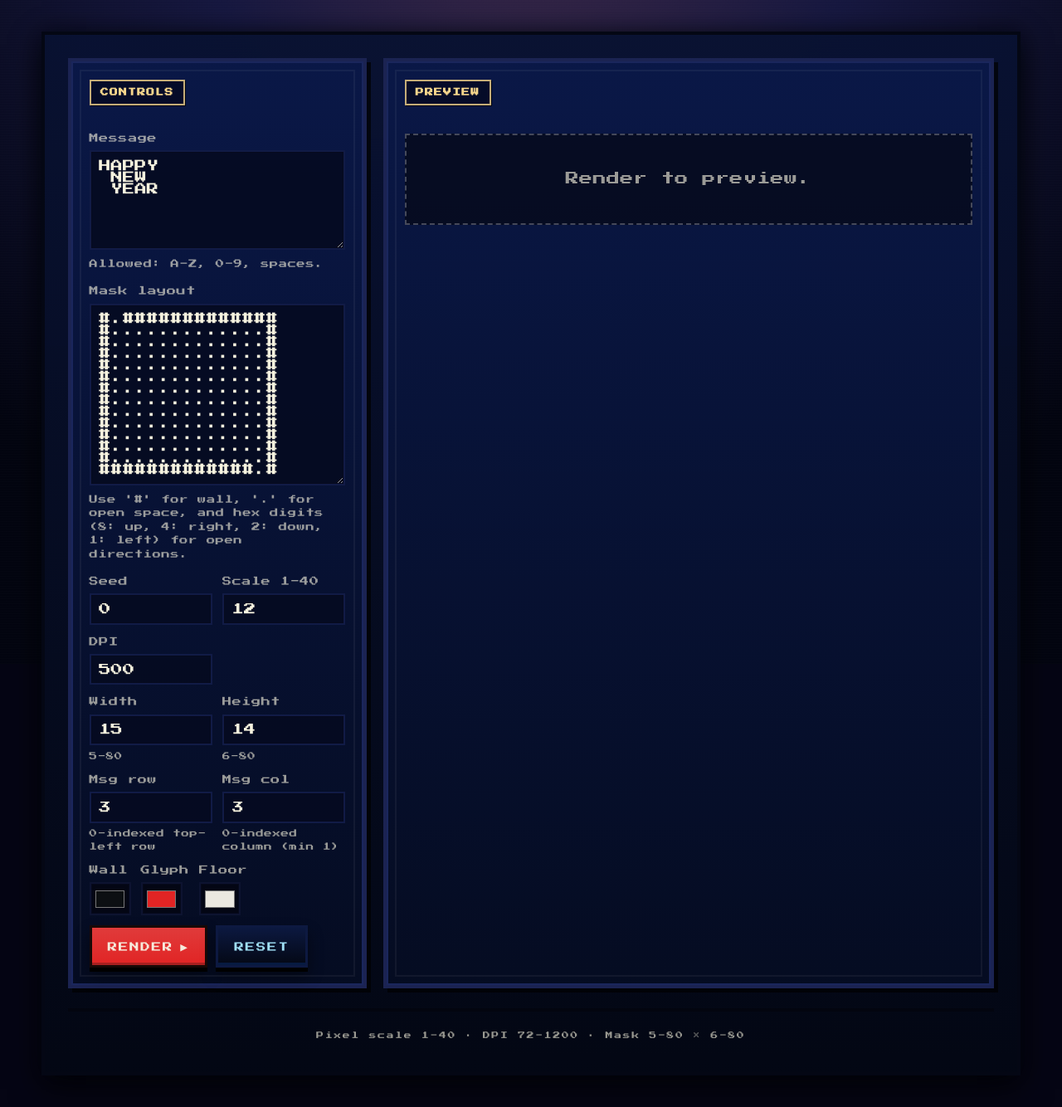
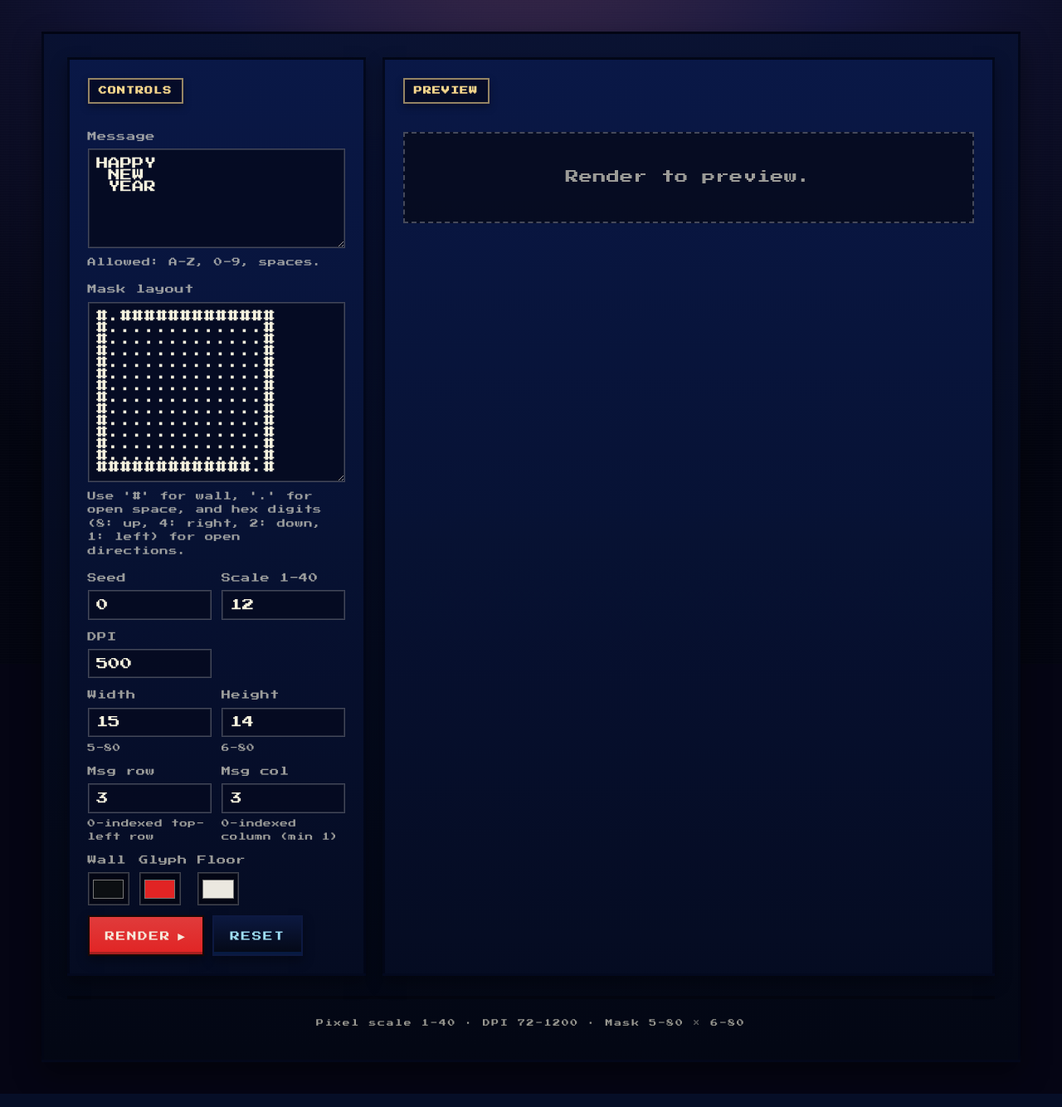
Before and after one commit to niwatoro/dungeon-letter, a Flask app: page / in a window 1280 px wide. Shown: the whole page at 83% size. Run offline with Flask 3, Linux system fonts and the light colour scheme.

Commit message:
almost complete

```diff
--- a/dungeon_drawer.py
+++ b/dungeon_drawer.py
@@ -375,9 +375,7 @@ def _apply_message_to_mask(
         row_bottom = row_top + 1
         if row_bottom >= len(rows) - 1:
             raise ValueError("Message is too tall for the current mask.")
-        _write_line_to_rows(
-            rows, row_top, row_bottom, line, glyph_spans, start_col
-        )
+        _write_line_to_rows(rows, row_top, row_bottom, line, glyph_spans, start_col)
         used_rows.append((row_top, row_bottom))
 
     return ["".join(row) for row in rows], used_rows, glyph_spans
--- a/static/styles.css
+++ b/static/styles.css
@@ -14,11 +14,15 @@
   --text-dim: rgba(247, 243, 223, 0.62);
   --panel-border: #1b2352;
   --panel-shadow: rgba(0, 0, 0, 0.7);
+  --surface-border: 3px solid rgba(2, 6, 20, 0.8);
+  --surface-shadow: 0 14px 32px rgba(0, 0, 0, 0.45);
   font-family: "Press Start 2P", "Space Mono", "Noto Sans JP", monospace;
   color: var(--text-bright);
 }
 
-*, *::before, *::after {
+*,
+*::before,
+*::after {
   box-sizing: border-box;
 }
 
@@ -49,9 +53,7 @@ body::before {
   content: "";
   position: fixed;
   inset: 0;
-  background:
-    radial-gradient(circle at 50% -20%, rgba(88, 57, 95, 0.7) 0%, rgba(25, 27, 72, 0.85) 35%, rgba(3, 5, 16, 0.95) 80%),
-    linear-gradient(180deg, rgba(9, 6, 18, 0.9), rgba(3, 5, 18, 0.95));
+  background: radial-gradient(circle at 50% -20%, rgba(88, 57, 95, 0.7) 0%, rgba(25, 27, 72, 0.85) 35%, rgba(3, 5, 16, 0.95) 80%), linear-gradient(180deg, rgba(9, 6, 18, 0.9), rgba(3, 5, 18, 0.95));
   pointer-events: none;
   z-index: 0;
 }
@@ -76,8 +78,8 @@ body::after {
   z-index: 1;
   width: min(1180px, 96vw);
   background: linear-gradient(180deg, rgba(9, 18, 50, 0.96), rgba(3, 7, 20, 0.98));
-  border: 4px solid #040714;
-  box-shadow: 0 16px 35px rgba(0, 0, 0, 0.65), 0 0 25px rgba(5, 8, 20, 0.7);
+  border: var(--surface-border);
+  box-shadow: var(--surface-shadow);
   padding: clamp(1rem, 3vw, 1.75rem);
 }
 
@@ -90,18 +92,10 @@ body::after {
 
 .panel {
   background: linear-gradient(180deg, rgba(10, 24, 72, 0.95), rgba(5, 12, 34, 0.96));
-  border: 4px solid var(--panel-border);
-  box-shadow: inset 0 0 0 2px #1a265c, 5px 5px 0 var(--panel-shadow);
+  border: var(--surface-border);
+  box-shadow: 0 8px 18px rgba(0, 0, 0, 0.35);
   padding: clamp(1rem, 2vw, 1.35rem);
   position: relative;
-}
-
-.panel::after {
-  content: "";
-  position: absolute;
-  inset: 10px;
-  border: 2px solid rgba(255, 255, 255, 0.05);
-  pointer-events: none;
 }
 
 .panel-header {
@@ -118,9 +112,9 @@ body::after {
   letter-spacing: 0.12em;
   text-transform: uppercase;
   background: rgba(5, 10, 36, 0.85);
-  border: 2px solid rgba(246, 214, 140, 0.8);
+  border: 2px solid rgba(246, 214, 140, 0.6);
   color: var(--hud-amber);
-  box-shadow: 1px 1px 0 rgba(0, 0, 0, 0.7);
+  box-shadow: 0 4px 10px rgba(0, 0, 0, 0.35);
 }
 
 .form-panel {
@@ -157,13 +151,13 @@ label {
 textarea,
 input {
   border-radius: 0;
-  border: 2px solid #111b46;
+  border: 1px solid rgba(255, 255, 255, 0.25);
   background: rgba(5, 10, 33, 0.9);
   color: var(--text-bright);
   padding: 0.6rem;
   font-size: 0.9rem;
   font-family: inherit;
-  box-shadow: inset 0 0 0 1px rgba(6, 10, 30, 0.85);
+  box-shadow: inset 0 0 0 1px rgba(255, 255, 255, 0.12);
   transition: border 0.15s ease, transform 0.15s ease;
 }
 
@@ -188,7 +182,7 @@ textarea {
   height: 2.5rem;
   padding: 0.2rem;
   border-radius: 0;
-  border: 2px solid #0d1330;
+  border: 1px solid rgba(255, 255, 255, 0.25);
   background: rgba(4, 6, 18, 0.9);
   cursor: pointer;
 }
@@ -199,7 +193,7 @@ textarea {
   letter-spacing: 0.15em;
   text-transform: uppercase;
   padding: 0.85rem 1.2rem;
-  border: 3px solid #190907;
+  border: 2px solid #190907;
   color: #f6eadc;
   background: linear-gradient(180deg, var(--button-red), #e12424);
   border-radius: 0;
@@ -208,18 +202,18 @@ textarea {
   justify-content: center;
   align-items: center;
   gap: 0.5rem;
-  box-shadow: inset 0 -3px var(--button-red-dark), 0 5px 0 #000, 0 10px 18px rgba(0, 0, 0, 0.45);
+  box-shadow: inset 0 -3px var(--button-red-dark), 0 6px 12px rgba(0, 0, 0, 0.35);
   transition: transform 0.12s ease, box-shadow 0.12s ease;
 }
 
 .pixel-button:hover {
   transform: translateY(2px);
-  box-shadow: inset 0 -2px var(--button-red-dark), 0 3px 0 #000, 0 6px 12px rgba(0, 0, 0, 0.45);
+  box-shadow: inset 0 -2px var(--button-red-dark), 0 4px 8px rgba(0, 0, 0, 0.35);
 }
 
 .pixel-button:active {
   transform: translateY(4px);
-  box-shadow: inset 0 -1px var(--button-red-dark), 0 1px 0 #000;
+  box-shadow: inset 0 -1px var(--button-red-dark), 0 2px 3px rgba(0, 0, 0, 0.35);
 }
 
 .pixel-button:focus-visible {
@@ -234,20 +228,20 @@ textarea {
 }
 
 .reset-button {
-  border-color: #0d1941;
+  border: 2px solid #0d1941;
   background: linear-gradient(180deg, rgba(12, 25, 65, 0.95), rgba(4, 8, 20, 0.95));
   color: var(--hud-cyan);
-  box-shadow: inset 0 -3px rgba(8, 28, 70, 0.9), 0 5px 0 #000, 0 10px 18px rgba(0, 0, 0, 0.45);
+  box-shadow: inset 0 -3px rgba(8, 28, 70, 0.9), 0 6px 12px rgba(0, 0, 0, 0.35);
 }
 
 .reset-button:hover {
   transform: translateY(2px);
-  box-shadow: inset 0 -2px rgba(8, 28, 70, 0.9), 0 3px 0 #000, 0 6px 12px rgba(0, 0, 0, 0.45);
+  box-shadow: inset 0 -2px rgba(8, 28, 70, 0.9), 0 4px 8px rgba(0, 0, 0, 0.35);
 }
 
 .reset-button:active {
   transform: translateY(4px);
-  box-shadow: inset 0 -1px rgba(8, 28, 70, 0.9), 0 1px 0 #000;
+  box-shadow: inset 0 -1px rgba(8, 28, 70, 0.9), 0 2px 3px rgba(0, 0, 0, 0.35);
 }
 
 .button-glyph {
@@ -273,10 +267,10 @@ textarea {
 
 .mask-preview {
   margin-top: 1rem;
-  border: 2px solid #0e142f;
+  border: 1px solid rgba(255, 255, 255, 0.2);
   padding: 0.75rem;
   background: rgba(2, 5, 20, 0.92);
-  box-shadow: inset 0 0 0 1px rgba(30, 43, 107, 0.8), 3px 3px 0 var(--panel-shadow);
+  box-shadow: 0 4px 10px rgba(0, 0, 0, 0.35);
 }
 
 .mask-title {
@@ -303,9 +297,9 @@ textarea {
 .preview-frame {
   padding: 0.9rem;
   border-radius: 0;
-  border: 3px solid #050810;
+  border: 2px solid rgba(5, 8, 16, 0.7);
   background: radial-gradient(circle at 50% 40%, #1a2a5a 0%, #0b1434 45%, #030614 100%);
-  box-shadow: inset 0 0 0 2px rgba(24, 40, 102, 0.6), 4px 4px 0 var(--panel-shadow);
+  box-shadow: 0 6px 18px rgba(0, 0, 0, 0.35);
 }
 
 .preview-panel img {
@@ -329,11 +323,11 @@ textarea {
 .stats li {
   flex: 1;
   min-width: 130px;
-  border: 2px solid #070b1d;
+  border: 1px solid rgba(255, 255, 255, 0.2);
   background: rgba(4, 8, 26, 0.92);
   padding: 0.65rem 0.8rem;
   text-align: center;
-  box-shadow: inset 0 0 0 1px rgba(20, 32, 86, 0.7), 3px 3px 0 var(--panel-shadow);
+  box-shadow: 0 3px 8px rgba(0, 0, 0, 0.35);
 }
 
 .stat-label {
--- a/templates/index.html
+++ b/templates/index.html
@@ -1,13 +1,13 @@
-<!doctype html>
+<!DOCTYPE html>
 <html lang="ja">
   <head>
-    <meta charset="utf-8">
-    <meta name="viewport" content="width=device-width, initial-scale=1">
+    <meta charset="utf-8" />
+    <meta name="viewport" content="width=device-width, initial-scale=1" />
     <title>Dungeon With Message</title>
-    <link rel="preconnect" href="https://fonts.googleapis.com">
-    <link rel="preconnect" href="https://fonts.gstatic.com" crossorigin>
-    <link href="https://fonts.googleapis.com/css2?family=Press+Start+2P&family=Space+Mono:wght@400;700&display=swap" rel="stylesheet">
-    <link rel="stylesheet" href="{{ url_for('static', filename='styles.css') }}">
+    <link rel="preconnect" href="https://fonts.googleapis.com" />
+    <link rel="preconnect" href="https://fonts.gstatic.com" crossorigin />
+    <link href="https://fonts.googleapis.com/css2?family=Press+Start+2P&family=Space+Mono:wght@400;700&display=swap" rel="stylesheet" />
+    <link rel="stylesheet" href="{{ url_for('static', filename='styles.css') }}" />
   </head>
   <body>
     <div class="bg-layer bg-grid" aria-hidden="true"></div>
```
Also changed, not shown: other parts of templates/index.html (+16 -42 lines). Lines whose indentation alone changed are shown as unchanged.
